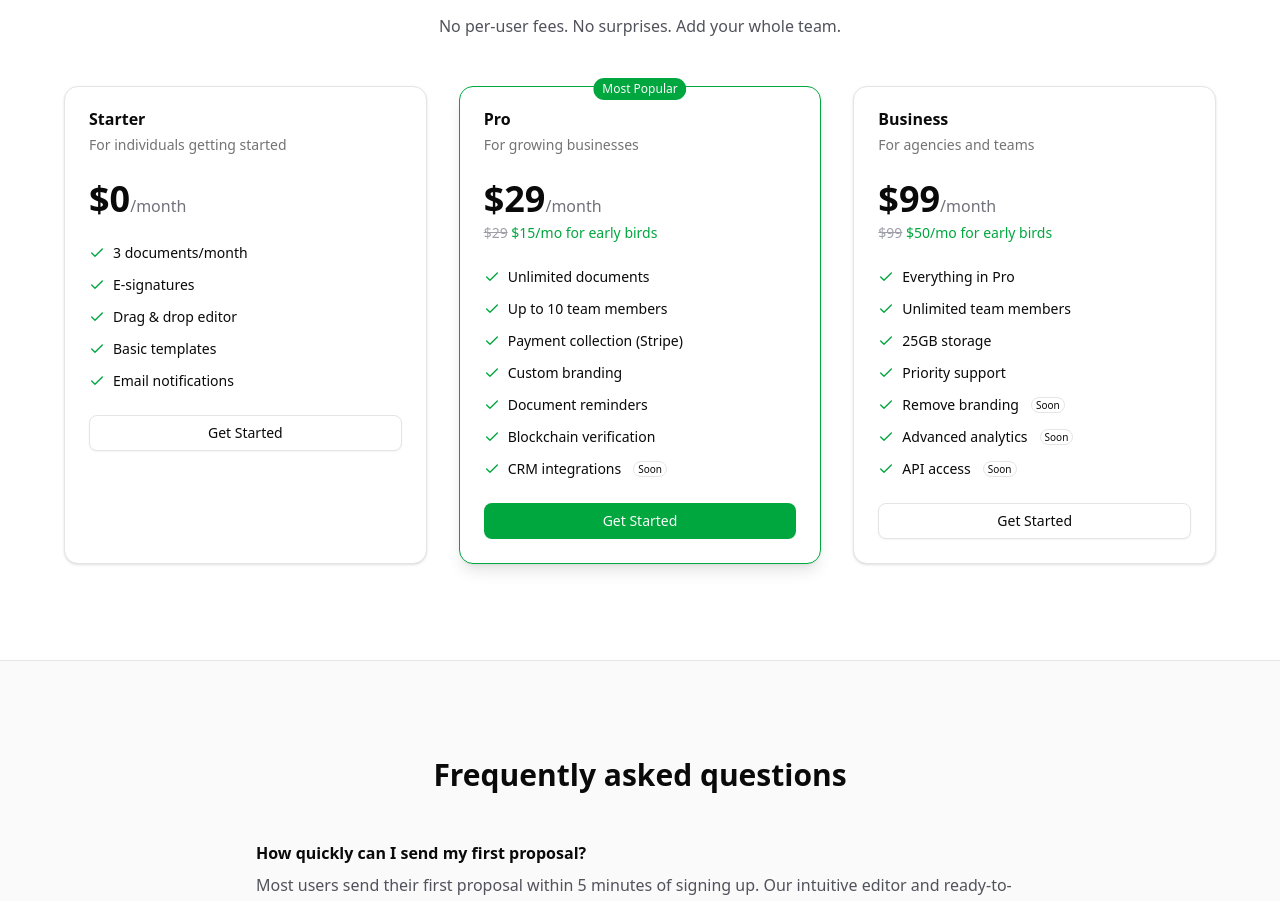
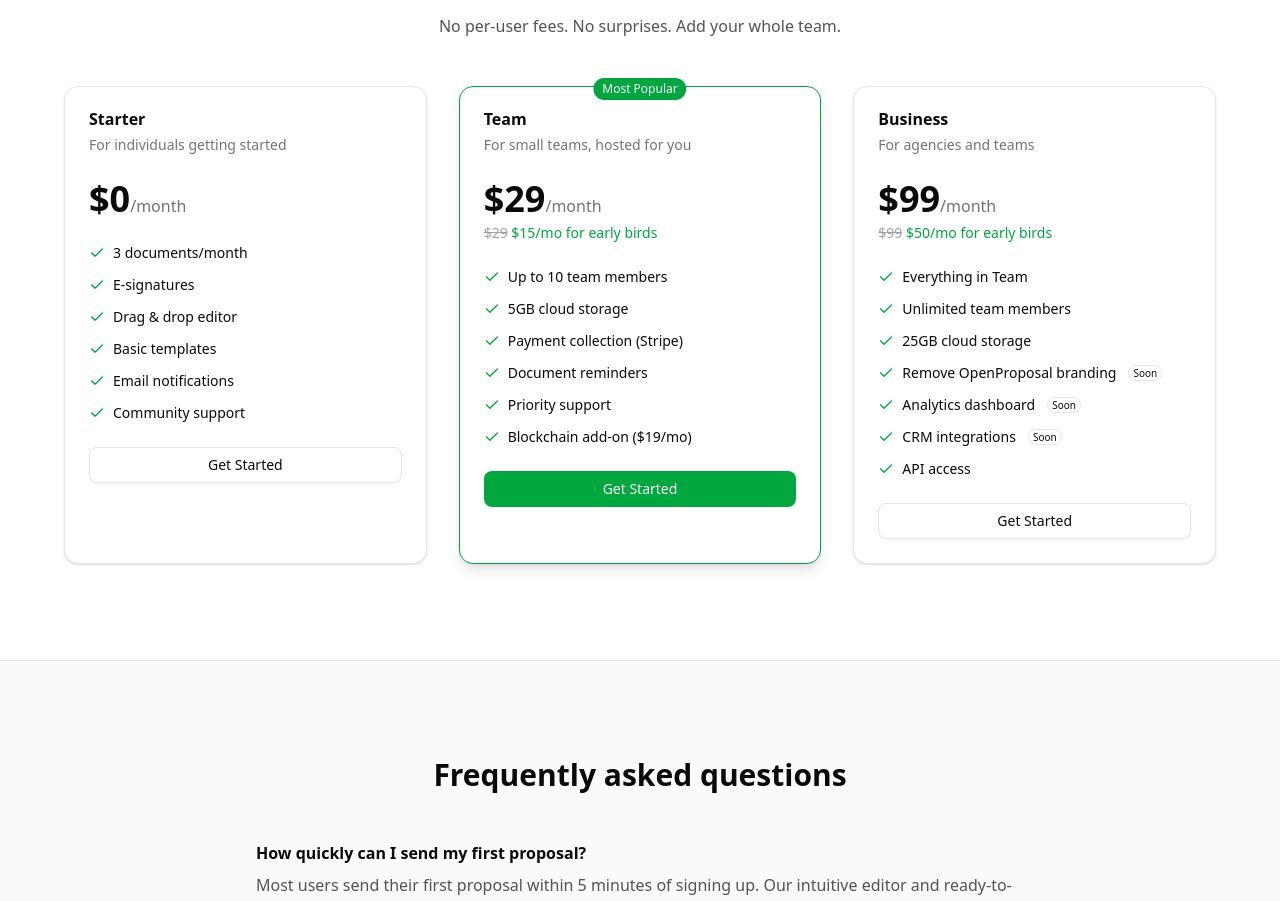
Before and after one commit to jefdiesel/openprop, a Next.js app: page / in a window 1280 px wide. Shown: the part 2874-3775 px from the top of the page. Built offline with nearby package versions, Linux system fonts and the light colour scheme; no server answers; the database is empty.

Commit message:
Fix pricing features to match actual plan limits
- Team plan: 10 members, 5GB storage, Stripe payments, blockchain add-on
- Business plan: unlimited members, 25GB storage, API access
- Mark coming soon: remove branding, analytics, CRM integrations
- Rename Pro to Team to match actual plan config

```diff
--- a/src/app/page.tsx
+++ b/src/app/page.tsx
@@ -263,6 +263,7 @@ export default function Home() {
                     { text: "Drag & drop editor", coming: false },
                     { text: "Basic templates", coming: false },
                     { text: "Email notifications", coming: false },
+                    { text: "Community support", coming: false },
                   ].map((feature) => (
                     <li key={feature.text} className="flex items-center gap-2 text-sm">
                       <Check className="h-4 w-4 text-green-600" />
@@ -281,14 +282,14 @@ export default function Home() {
               </CardFooter>
             </Card>
 
-            {/* Pro Plan */}
+            {/* Team Plan */}
             <Card className="relative border-green-600 shadow-lg">
               <div className="absolute -top-3 left-1/2 -translate-x-1/2">
                 <Badge className="bg-green-600">Most Popular</Badge>
               </div>
               <CardHeader>
-                <CardTitle>Pro</CardTitle>
-                <CardDescription>For growing businesses</CardDescription>
+                <CardTitle>Team</CardTitle>
+                <CardDescription>For small teams, hosted for you</CardDescription>
                 <div className="mt-4">
                   <span className="text-4xl font-bold">$29</span>
                   <span className="text-zinc-500">/month</span>
@@ -300,13 +301,12 @@ export default function Home() {
               <CardContent>
                 <ul className="space-y-3">
                   {[
-                    { text: "Unlimited documents", coming: false },
                     { text: "Up to 10 team members", coming: false },
+                    { text: "5GB cloud storage", coming: false },
                     { text: "Payment collection (Stripe)", coming: false },
-                    { text: "Custom branding", coming: false },
                     { text: "Document reminders", coming: false },
-                    { text: "Blockchain verification", coming: false },
-                    { text: "CRM integrations", coming: true },
+                    { text: "Priority support", coming: false },
+                    { text: "Blockchain add-on ($19/mo)", coming: false },
                   ].map((feature) => (
                     <li key={feature.text} className="flex items-center gap-2 text-sm">
                       <Check className="h-4 w-4 text-green-600" />
@@ -341,13 +341,13 @@ export default function Home() {
               <CardContent>
                 <ul className="space-y-3">
                   {[
-                    { text: "Everything in Pro", coming: false },
+                    { text: "Everything in Team", coming: false },
                     { text: "Unlimited team members", coming: false },
-                    { text: "25GB storage", coming: false },
-                    { text: "Priority support", coming: false },
-                    { text: "Remove branding", coming: true },
-                    { text: "Advanced analytics", coming: true },
-                    { text: "API access", coming: true },
+                    { text: "25GB cloud storage", coming: false },
+                    { text: "Remove OpenProposal branding", coming: true },
+                    { text: "Analytics dashboard", coming: true },
+                    { text: "CRM integrations", coming: true },
+                    { text: "API access", coming: false },
                   ].map((feature) => (
                     <li key={feature.text} className="flex items-center gap-2 text-sm">
                       <Check className="h-4 w-4 text-green-600" />
```
